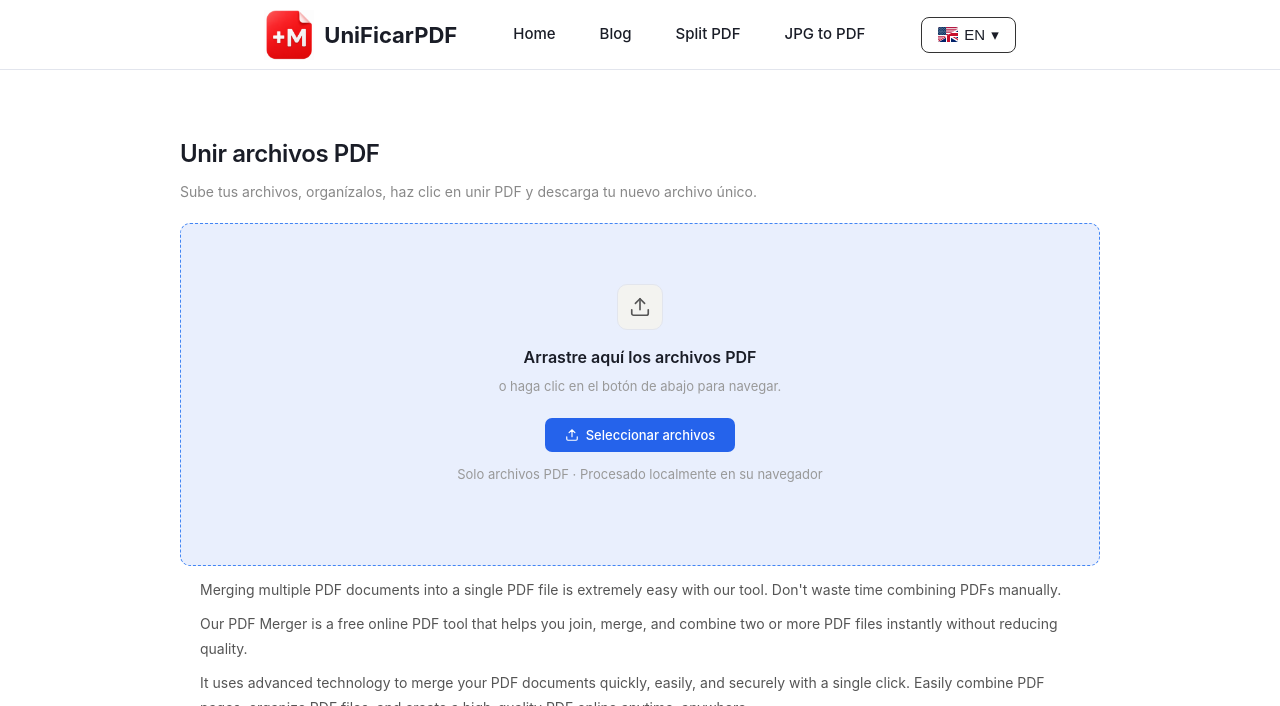
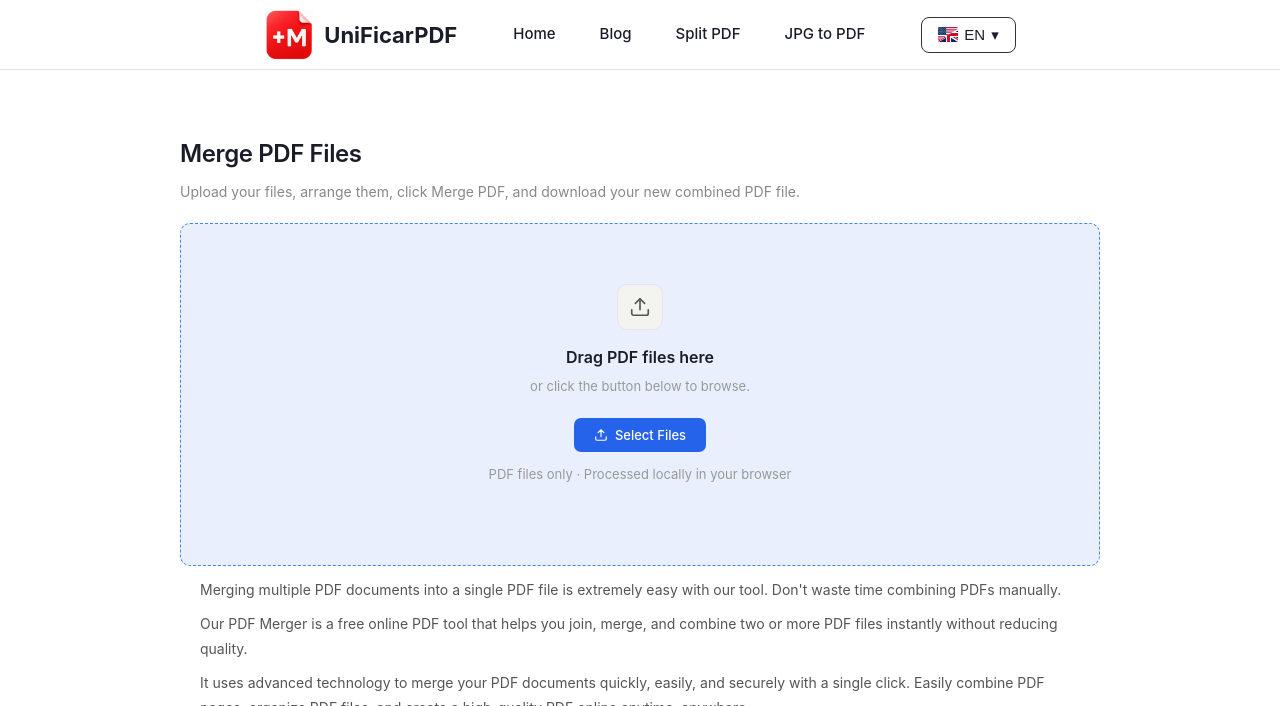
Before and after one commit to rforrupesh/jekyllmultilingual, a Jekyll site: the page built from en/index.md, in a window 1280 px wide and 900 px high, cut to the strip 0-706 px from the top of the window. Built offline with Jekyll 4.4.1, drawn with Linux system fonts in a browser that asks for light colours.

Commit message:
Update index.md

```diff
--- a/en/index.md
+++ b/en/index.md
@@ -326,8 +326,8 @@ scripts:
 <main class="container1">
 
   <!-- H1 + P — visible before upload, hidden after -->
-  <h1 class="page-title" id="pageTitle">Unir archivos PDF</h1>
-  <p class="page-sub" id="pageSub">Sube tus archivos, organízalos, haz clic en unir PDF y descarga tu nuevo archivo único.</p>
+  <h1 class="page-title" id="pageTitle">Merge PDF Files</h1>
+  <p class="page-sub" id="pageSub">Upload your files, arrange them, click Merge PDF, and download your new combined PDF file.</p>
 
   <!-- UPLOAD STATE (centered, full viewport height) -->
   <div id="uploadState">
@@ -339,15 +339,15 @@ scripts:
           <line x1="12" y1="3" x2="12" y2="15"/>
         </svg>
       </div>
-      <h2>Arrastre aquí los archivos PDF</h2>
-      <p>o haga clic en el botón de abajo para navegar.</p>
+   <h2>Drag PDF files here</h2>
+<p>or click the button below to browse.</p>
       <button class="btn-black" id="browseBtn">
         <svg viewBox="0 0 24 24" fill="none" stroke="currentColor" stroke-width="2" stroke-linecap="round">
           <path d="M21 15v4a2 2 0 01-2 2H5a2 2 0 01-2-2v-4M17 8l-5-5-5 5M12 3v12"/>
         </svg>
-        Seleccionar archivos
+  Select Files
       </button>
-      <p class="upload-note">Solo archivos PDF · Procesado localmente en su navegador</p>
+      <p class="upload-note">PDF files only · Processed locally in your browser</p>
     </div>
     <input type="file" id="fileInput" multiple accept="application/pdf" hidden>
   </div>
```
